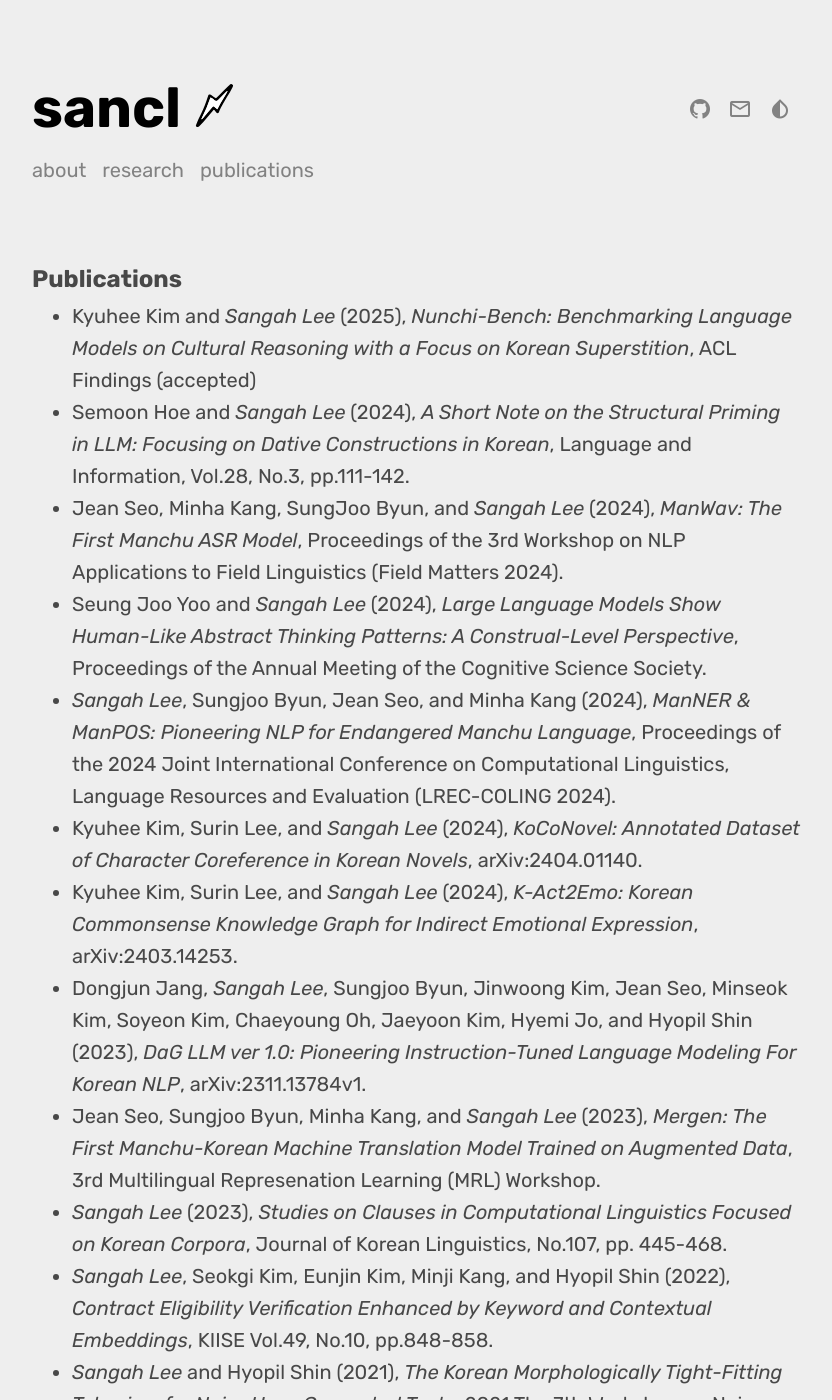
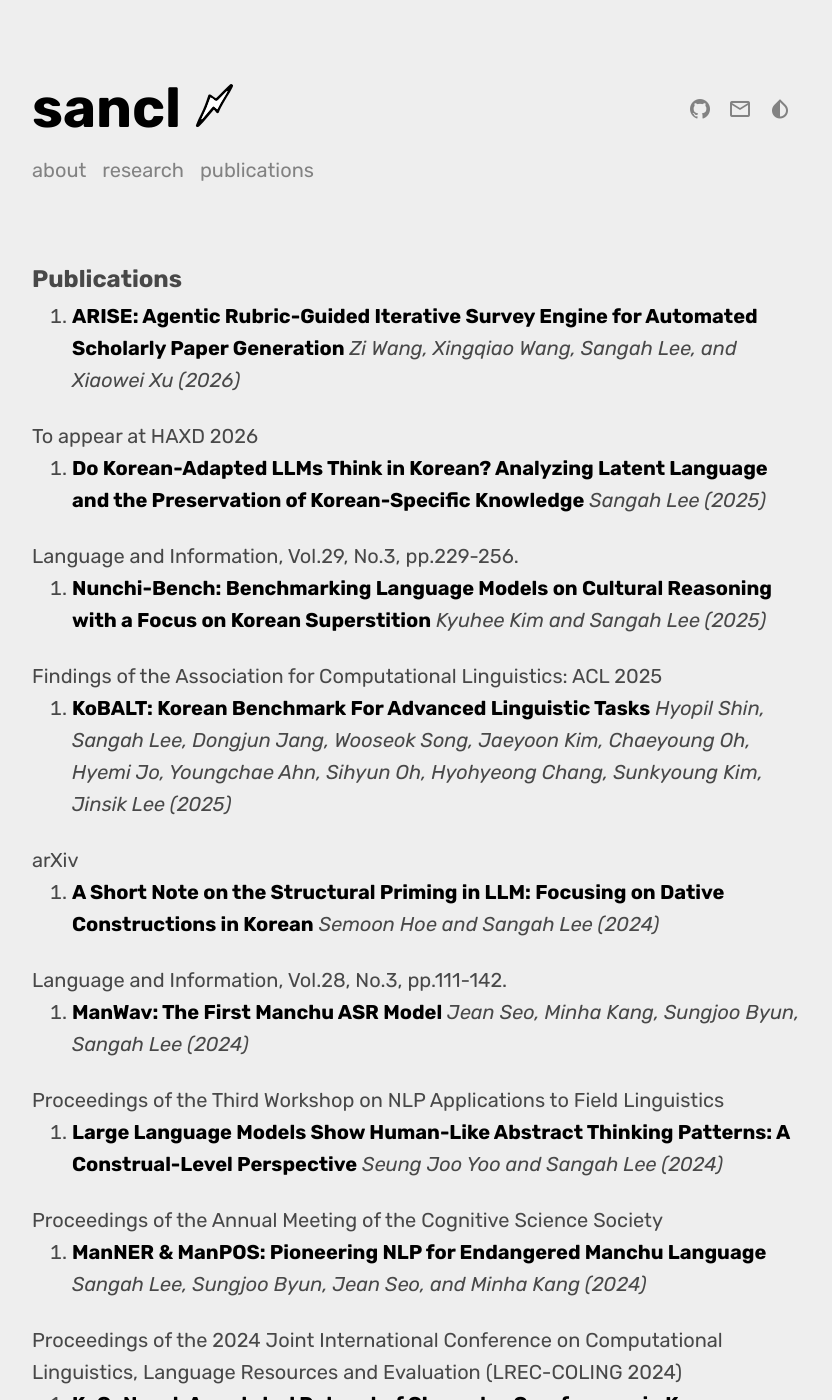
Before and after one commit to sanajlee/sanajlee.github.io, a Jekyll site: the page built from publications.md, in a window 1280 px wide and 1400 px high. Shown: the whole window, without its empty margins (224-1056 px from the left). Built offline with Jekyll 4.4.1, drawn with Linux system fonts in a browser that asks for light colours; some web fonts are replaced; some of the changed text lies outside the part shown.

Commit message:
2026.04.21.

```diff
--- a/publications.md
+++ b/publications.md
@@ -19,34 +19,178 @@ published: true
 <!-- {% include page/title.html title=page.title subtitle=page_subtitle %} -->
 
 ## Publications
-* Kyuhee Kim and *Sangah Lee* (2025), *Nunchi-Bench: Benchmarking Language Models on Cultural Reasoning with a Focus on Korean Superstition*, ACL Findings (accepted)
-* Semoon Hoe and *Sangah Lee* (2024), *A Short Note on the Structural Priming in LLM: Focusing on Dative Constructions in Korean*, Language and Information, Vol.28, No.3, pp.111-142.
-* Jean Seo, Minha Kang, SungJoo Byun, and *Sangah Lee* (2024), *ManWav: The First Manchu ASR Model*, Proceedings of the 3rd Workshop on NLP Applications to Field Linguistics (Field Matters 2024).
-* Seung Joo Yoo and *Sangah Lee* (2024), *Large Language Models Show Human-Like Abstract Thinking Patterns: A Construal-Level Perspective*, Proceedings of the Annual Meeting of the Cognitive Science Society.
-* *Sangah Lee*, Sungjoo Byun, Jean Seo, and Minha Kang (2024), *ManNER & ManPOS: Pioneering NLP for Endangered Manchu Language*, Proceedings of the 2024 Joint International Conference on Computational Linguistics, Language Resources and Evaluation (LREC-COLING 2024).
-* Kyuhee Kim, Surin Lee, and *Sangah Lee* (2024), *KoCoNovel: Annotated Dataset of Character Coreference in Korean Novels*, arXiv:2404.01140.
-* Kyuhee Kim, Surin Lee, and *Sangah Lee* (2024), *K-Act2Emo: Korean Commonsense Knowledge Graph for Indirect Emotional Expression*, arXiv:2403.14253.
-* Dongjun Jang, *Sangah Lee*, Sungjoo Byun, Jinwoong Kim, Jean Seo, Minseok Kim, Soyeon Kim, Chaeyoung Oh, Jaeyoon Kim, Hyemi Jo, and Hyopil Shin (2023), *DaG LLM ver 1.0: Pioneering Instruction-Tuned Language Modeling For Korean NLP*, arXiv:2311.13784v1.
-* Jean Seo, Sungjoo Byun, Minha Kang, and *Sangah Lee* (2023), *Mergen: The First Manchu-Korean Machine Translation Model Trained on Augmented Data*, 3rd Multilingual Represenation Learning (MRL) Workshop.
-* *Sangah Lee* (2023), *Studies on Clauses in Computational Linguistics Focused on Korean Corpora*, Journal of Korean Linguistics, No.107, pp. 445-468.
-* *Sangah Lee*, Seokgi Kim, Eunjin Kim, Minji Kang, and Hyopil Shin (2022), *Contract Eligibility Verification Enhanced by Keyword and Contextual Embeddings*, KIISE Vol.49, No.10, pp.848-858.
-* *Sangah Lee* and Hyopil Shin (2021), *The Korean Morphologically Tight-Fitting Tokenizer for Noisy User-Generated Texts*, 2021 The 7th Workshop on Noisy User-Generated Text (W-NUT).
-* *Sangah Lee* and Hyopil Shin (2021), *Combining Sentiment-Combined Model with Pre-Trained BERT Models for Sentiment Analysis*, Journal of KIISE, Vol.48, No.7, pp.815-824.
-* *Sangah Lee* and Hyopil Shin (2021), *Argument Facet Detection in Online Debates Based on Attention Weights and Clustering with Combined Similarity Matrices*, Korean Journal of Linguistics, Vol.46, No.1, pp.107-134.
-* *Sangah Lee*, Hansol Jang, Yunmee Baik, Suzi Park and Hyopil Shin (2020), *A Small-Scale Korean-Specific BERT Language Model*, Journal of KIISE, Vol.47, No.7, pp.682-692.
-* *Sangah Lee* and Hyopil Shin (2018), *An Analysis of Linear Argumentation Structure of Korean Debate Texts Using Sequential Modeling and Linguistic Features*, Journal of KIISE, Vol.45, No.12, pp.1292-1301.
-* *Sangah Lee* and Hyopil Shin (2016), *Stance Classification of Online Debate Texts based on Discourse Relations*, Language Research, Vol.52, No.3, pp.511-532.
+
+
+1. [**ARISE: Agentic Rubric-Guided Iterative Survey Engine for Automated Scholarly Paper Generation**]()
+*Zi Wang, Xingqiao Wang, Sangah Lee, and Xiaowei Xu (2026)*
+<sm>
+To appear at HAXD 2026
+</sm>
+
+1. [**Do Korean-Adapted LLMs Think in Korean? Analyzing Latent Language and the Preservation of Korean-Specific Knowledge**]()
+*Sangah Lee (2025)*
+<sm>
+Language and Information, Vol.29, No.3, pp.229-256.
+</sm>
+
+1. [**Nunchi-Bench: Benchmarking Language Models on Cultural Reasoning with a Focus on Korean Superstition**](https://aclanthology.org/2025.findings-acl.794.pdf)
+*Kyuhee Kim and Sangah Lee (2025)*
+<sm>
+Findings of the Association for Computational Linguistics: ACL 2025
+</sm>
+
+1. [**KoBALT: Korean Benchmark For Advanced Linguistic Tasks**](https://arxiv.org/pdf/2505.16125)
+*Hyopil Shin, Sangah Lee, Dongjun Jang, Wooseok Song, Jaeyoon Kim, Chaeyoung Oh, Hyemi Jo, Youngchae Ahn, Sihyun Oh, Hyohyeong Chang, Sunkyoung Kim, Jinsik Lee (2025)*
+<sm>
+arXiv
+</sm>
+
+1. [**A Short Note on the Structural Priming in LLM: Focusing on Dative Constructions in Korean**]()
+*Semoon Hoe and Sangah Lee (2024)*
+<sm>
+Language and Information, Vol.28, No.3, pp.111-142.
+</sm>
+
+1. [**ManWav: The First Manchu ASR Model**](https://aclanthology.org/2024.fieldmatters-1.2.pdf)
+*Jean Seo, Minha Kang, Sungjoo Byun, Sangah Lee (2024)*
+<sm>
+Proceedings of the Third Workshop on NLP Applications to Field Linguistics
+</sm>
+
+1. [**Large Language Models Show Human-Like Abstract Thinking Patterns: A Construal-Level Perspective**](https://escholarship.org/content/qt3f28f61v/qt3f28f61v_noSplash_fec2deeee2a04a7f7c0683aedd2fb478.pdf?t=sev1vq)
+*Seung Joo Yoo and Sangah Lee (2024)*
+<sm>
+Proceedings of the Annual Meeting of the Cognitive Science Society
+</sm>
+
+1. [**ManNER & ManPOS: Pioneering NLP for Endangered Manchu Language**](https://aclanthology.org/2024.lrec-main.961.pdf)
+*Sangah Lee, Sungjoo Byun, Jean Seo, and Minha Kang (2024)*
+<sm>
+Proceedings of the 2024 Joint International Conference on Computational Linguistics, Language Resources and Evaluation (LREC-COLING 2024)
+</sm>
+
+1. [**KoCoNovel: Annotated Dataset of Character Coreference in Korean Novels**](https://arxiv.org/pdf/2404.01140)
+*Kyuhee Kim, Surin Lee, and Sangah Lee (2024)*
+<sm>
+arXiv
+</sm>
+
+1. [**K-Act2Emo: Korean Commonsense Knowledge Graph for Indirect Emotional Expression**](https://arxiv.org/pdf/2403.14253)
+*Kyuhee Kim, Surin Lee, and Sangah Lee (2024)*
+<sm>
+arXiv
+</sm>
+
+1. [**DaG LLM ver 1.0: Pioneering Instruction-Tuned Language Modeling For Korean NLP**](https://arxiv.org/pdf/2311.13784)
+*Dongjun Jang, Sangah Lee, Sungjoo Byun, Jinwoong Kim, Jean Seo, Minseok Kim, Soyeon Kim, Chaeyoung Oh, Jaeyoon Kim, Hyemi Jo, and Hyopil Shin (2023)*
+<sm>
+arXiv
+</sm>
+
+1. [**Mergen: The First Manchu-Korean Machine Translation Model Trained on Augmented Data**](https://aclanthology.org/2023.mrl-1.10.pdf)
+*Jean Seo, Sungjoo Byun, Minha Kang, and Sangah Lee (2023)*
+<sm>
+3rd Multilingual Represenation Learning (MRL) Workshop
+</sm>
+
+1. [**Studies on Clauses in Computational Linguistics Focused on Korean Corpora**]()
+*Sangah Lee (2023)*
+<sm>
+Journal of Korean Linguistics, No.107, pp. 445-468.
+</sm>
+
+1. [**Contract Eligibility Verification Enhanced by Keyword and Contextual Embeddings**]()
+*Sangah Lee, Seokgi Kim, Eunjin Kim, Minji Kang, and Hyopil Shin (2022)*
+<sm>
+KIISE Vol.49, No.10, pp.848-858.
+</sm>
+
+1. [**The Korean Morphologically Tight-Fitting Tokenizer for Noisy User-Generated Texts**](https://aclanthology.org/2021.wnut-1.45.pdf)
+*Sangah Lee and Hyopil Shin (2021)*
+<sm>
+2021 The 7th Workshop on Noisy User-Generated Text (W-NUT)
+</sm>
+
+1. [**Combining Sentiment-Combined Model with Pre-Trained BERT Models for Sentiment Analysis**]()
+*Sangah Lee and Hyopil Shin (2021)*
+<sm>
+KIISE Vol.49, No.10, pp.848-858.
+</sm>
+
+1. [**Argument Facet Detection in Online Debates Based on Attention Weights and Clustering with Combined Similarity Matrices**]()
+*Sangah Lee and Hyopil Shin (2021)*
+<sm>
+Korean Journal of Linguistics, Vol.46, No.1, pp.107-134.
+</sm>
+
+1. [**A Small-Scale Korean-Specific BERT Language Model**](https://arxiv.org/pdf/2008.03979)
+*Sangah Lee, Hansol Jang, Yunmee Baik, Suzi Park and Hyopil Shin (2020)*
+<sm>
+Journal of KIISE, Vol.47, No.7, pp.682-692.
+</sm>
+
+1. [**An Analysis of Linear Argumentation Structure of Korean Debate Texts Using Sequential Modeling and Linguistic Features**]()
+*Sangah Lee and Hyopil Shin (2021)*
+<sm>
+Journal of KIISE, Vol.45, No.12, pp.1292-1301.
+</sm>
+
+1. [**Stance Classification of Online Debate Texts based on Discourse Relations**]()
+*Sangah Lee and Hyopil Shin (2021)*
+<sm>
+Language Research, Vol.52, No.3, pp.511-532.
+</sm>
 
 
 ## Presentations
-* *Sangah Lee* (2024), *Cultural Assessment of Korean Language Generation in Large Language Models: Limitations of Machine-Translated Corpora*, The 2024 Lingusitic Society of Korea Winter Conference.
-* Nayoung Park and *Sangah Lee* (2023), *The Phonological Constraints on Korean Lexical Subclasses*, The 9th International Conference on Phonology and Morphology (ICPM9).
-* *Sangah Lee* (2022), *Computational Linguistics and the Study of Korean Syntax*, The Society of Korean Linguistics.
-* *Sangah Lee* and Hyopil Shin (2020), *A Method of Infusing Additional Features into Pre-Trained BERT Models for Sentiment Analysis*, Korea Software Congress 2020.
-* *Sangah Lee* and Suzi Park (2018), *The Occurrence and Evolution of Feminist Twitterians*, The Discourse and Cognitive Linguistics Society of Korea.
-* *Sangah Lee* (2017), *Automatic Prediction of ‘Anti-Search Variants’ of Twitter based on Word Embeddings and Phonetic Similarity*, The 29th Annual Conference on Human & Cognitive Language Technology.
-* Migyeong Kim, Suzi Park and *Sangah Lee* (2016), *The POS Elderly: Semi-Automatic Annotation Tool for Historical Korean*, The 28th Annual Conference on Human & Cognitive Language Technology.
-* *Sangah Lee* and Hyopil Shin (2015), *An Automatic Classification of Discourse Relations in the Arguing Structure of Korean Texts*, The 27th Annual Conference on Human & Cognitive Language Technology.
+
+1. **Cultural Assessment of Korean Language Generation in Large Language Models: Limitations of Machine-Translated Corpora**
+*Sangah Lee (2024)*
+<sm>
+The 2024 Lingusitic Society of Korea Winter Conference
+</sm>
+
+1. **The Phonological Constraints on Korean Lexical Subclasses**
+*Nayoung Park and Sangah Lee (2023)*
+<sm>
+The 9th International Conference on Phonology and Morphology (ICPM9)
+</sm>
+
+1. **Computational Linguistics and the Study of Korean Syntax**
+*Sangah Lee (2022)*
+<sm>
+The Society of Korean Linguistics
+</sm>
+
+1. **A Method of Infusing Additional Features into Pre-Trained BERT Models for Sentiment Analysis**
+*Sangah Lee and Hyopil Shin (2020)*
+<sm>
+Korea Software Congress 2020
+</sm>
+
+1. **The Occurrence and Evolution of Feminist Twitterians**
+*Sangah Lee and Suzi Park (2018)*
+<sm>
+The Discourse and Cognitive Linguistics Society of Korea
+</sm>
+
+1. **Automatic Prediction of ‘Anti-Search Variants’ of Twitter based on Word Embeddings and Phonetic Similarity**
+*Sangah Lee (2017)*
+<sm>
+The 29th Annual Conference on Human & Cognitive Language Technology
+</sm>
+
+1. **The POS Elderly: Semi-Automatic Annotation Tool for Historical Korean**
+*Migyeong Kim, Suzi Park and Sangah Lee (2016)*
+<sm>
+The 28th Annual Conference on Human & Cognitive Language Technology
+</sm>
+
+1. **An Automatic Classification of Discourse Relations in the Arguing Structure of Korean Texts**
+*Sangah Lee and Hyopil Shin (2015)*
+<sm>
+The 27th Annual Conference on Human & Cognitive Language Technology
+</sm>
 
 
 </div>
```
